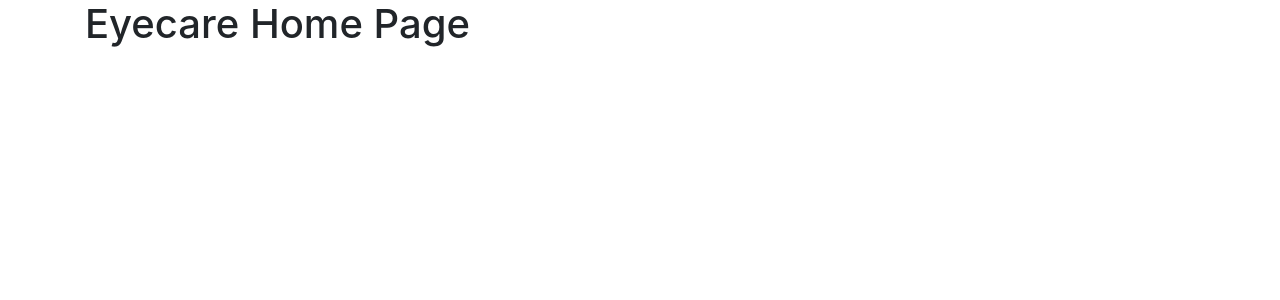
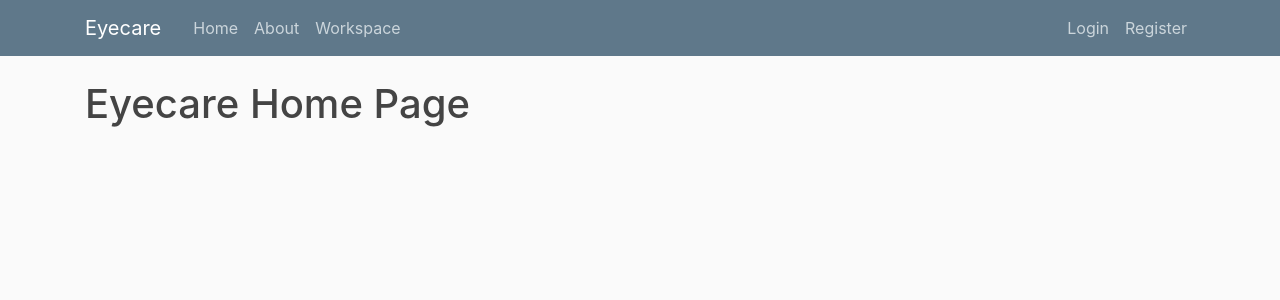
Before and after one commit to Sumit1673/CloudComputing, a Django app: template eyecare_app/templates/eyecare_app/home.html in a window 1280 px wide. Shown: the top 300 px of the page. Run offline with Django 3.2, Linux system fonts and the light colour scheme; the template is opened without the code that fills it, so the values that code supplies are empty; parts of the project's set-up code (start-up, migrations or seed data) failed here and were passed over; some libraries are stand-ins or nearby versions.

Commit message:
color and navigation bar added

```diff
--- /dev/null
+++ b/eyecare_app/static/eyecare_app/main.css
@@ -0,0 +1,80 @@
+body {
+  background: #fafafa;
+  color: #333333;
+  margin-top: 5rem;
+}
+/* To change a page title color use the belows section */
+h1, h2, h3, h4, h5, h6 {
+  color: #444444;
+}
+/* To change the header color use the belows section */
+.bg-steel {
+  background-color: #5f788a;
+}
+
+.site-header .navbar-nav .nav-link {
+  color: #cbd5db;
+}
+
+.site-header .navbar-nav .nav-link:hover {
+  color: #ffffff;
+}
+
+.site-header .navbar-nav .nav-link.active {
+  font-weight: 500;
+}
+
+.content-section {
+  background: #ffffff;
+  padding: 10px 20px;
+  border: 1px solid #dddddd;
+  border-radius: 3px;
+  margin-bottom: 20px;
+}
+
+.article-title {
+  color: #444444;
+}
+
+a.article-title:hover {
+  color: #428bca;
+  text-decoration: none;
+}
+
+.article-content {
+  white-space: pre-line;
+}
+
+.article-img {
+  height: 65px;
+  width: 65px;
+  margin-right: 16px;
+}
+
+.article-metadata {
+  padding-bottom: 1px;
+  margin-bottom: 4px;
+  border-bottom: 1px solid #e3e3e3
+}
+
+.article-metadata a:hover {
+  color: #333;
+  text-decoration: none;
+}
+
+.article-svg {
+  width: 25px;
+  height: 25px;
+  vertical-align: middle;
+}
+
+.account-img {
+  height: 125px;
+  width: 125px;
+  margin-right: 20px;
+  margin-bottom: 16px;
+}
+
+.account-heading {
+  font-size: 2.5rem;
+}
--- a/eyecare_app/templates/eyecare_app/base.html
+++ b/eyecare_app/templates/eyecare_app/base.html
@@ -1,30 +1,71 @@
+{% load static %}
 <!DOCTYPE html>
-<html lang="en">
+<html>
 <head>
+
     <!-- Required meta tags -->
     <meta charset="utf-8">
     <meta name="viewport" content="width=device-width, initial-scale=1, shrink-to-fit=no">
 
     <!-- Bootstrap CSS -->
-    <link rel="stylesheet" href="https://stackpath.bootstrapcdn.com/bootstrap/4.5.2/css/bootstrap.min.css" integrity="sha384-JcKb8q3iqJ61gNV9KGb8thSsNjpSL0n8PARn9HuZOnIxN0hoP+VmmDGMN5t9UJ0Z" crossorigin="anonymous">
+    <link rel="stylesheet" href="https://maxcdn.bootstrapcdn.com/bootstrap/4.0.0/css/bootstrap.min.css" integrity="sha384-Gn5384xqQ1aoWXA+058RXPxPg6fy4IWvTNh0E263XmFcJlSAwiGgFAW/dAiS6JXm" crossorigin="anonymous">
+
+    <link rel="stylesheet" type="text/css" href="{% static 'eyecare_app/main.css' %}">
 
     {% if title %}
-        <title>Eyecare - {{title}}</title>
+        <title>Eyecare - {{ title }}</title>
     {% else %}
-        <title>Eyecare - About</title>
+        <title>Eyecare</title>
     {% endif %}
-
 </head>
 <body>
-<div class="container">
-    {% block content%}{% endblock content %}
-</div>
+    <header class="site-header">
+      <nav class="navbar navbar-expand-md navbar-dark bg-steel fixed-top">
+        <div class="container">
+          <a class="navbar-brand mr-4" href="{% url 'app-home' %}">Eyecare</a>
+          <button class="navbar-toggler" type="button" data-toggle="collapse" data-target="#navbarToggle" aria-controls="navbarToggle" aria-expanded="false" aria-label="Toggle navigation">
+          <span class="navbar-toggler-icon"></span>
+          </button>
+          <div class="collapse navbar-collapse" id="navbarToggle">
+            <div class="navbar-nav mr-auto">
+              <a class="nav-item nav-link" href="{% url 'app-home' %}">Home</a>
+              <a class="nav-item nav-link" href="{% url 'app-about' %}">About</a>
+                <a class="nav-item nav-link" href="{% url 'app-workspace' %}">Workspace</a>
+            </div>
+            <!-- Navbar Right Side -->
+            <div class="navbar-nav">
+              <a class="nav-item nav-link" href="#">Login</a>
+              <a class="nav-item nav-link" href="#">Register</a>
+            </div>
+          </div>
+        </div>
+      </nav>
+    </header>
+    <main role="main" class="container">
+      <div class="row">
+        <div class="col-md-8">
+          {% block content %}{% endblock %}
+        </div>
+<!--        <div class="col-md-4">-->
+<!--          <div class="content-section">-->
+<!--            <h3>Our Sidebar</h3>-->
+<!--            <p class='text-muted'>You can put any information here you'd like.-->
+<!--              <ul class="list-group">-->
+<!--                <li class="list-group-item list-group-item-light">Latest Posts</li>-->
+<!--                <li class="list-group-item list-group-item-light">Announcements</li>-->
+<!--                <li class="list-group-item list-group-item-light">Calendars</li>-->
+<!--                <li class="list-group-item list-group-item-light">etc</li>-->
+<!--              </ul>-->
+<!--            </p>-->
+<!--          </div>-->
+<!--        </div>-->
+      </div>
+    </main>
 
     <!-- Optional JavaScript -->
     <!-- jQuery first, then Popper.js, then Bootstrap JS -->
-    <script src="https://code.jquery.com/jquery-3.5.1.slim.min.js" integrity="sha384-DfXdz2htPH0lsSSs5nCTpuj/zy4C+OGpamoFVy38MVBnE+IbbVYUew+OrCXaRkfj" crossorigin="anonymous"></script>
-    <script src="https://cdn.jsdelivr.net/npm/popper.js@1.16.1/dist/umd/popper.min.js" integrity="sha384-9/reFTGAW83EW2RDu2S0VKaIzap3H66lZH81PoYlFhbGU+6BZp6G7niu735Sk7lN" crossorigin="anonymous"></script>
-    <script src="https://stackpath.bootstrapcdn.com/bootstrap/4.5.2/js/bootstrap.min.js" integrity="sha384-B4gt1jrGC7Jh4AgTPSdUtOBvfO8shuf57BaghqFfPlYxofvL8/KUEfYiJOMMV+rV" crossorigin="anonymous"></script>
-
+    <script src="https://code.jquery.com/jquery-3.2.1.slim.min.js" integrity="sha384-KJ3o2DKtIkvYIK3UENzmM7KCkRr/rE9/Qpg6aAZGJwFDMVNA/GpGFF93hXpG5KkN" crossorigin="anonymous"></script>
+    <script src="https://cdnjs.cloudflare.com/ajax/libs/popper.js/1.12.9/umd/popper.min.js" integrity="sha384-ApNbgh9B+Y1QKtv3Rn7W3mgPxhU9K/ScQsAP7hUibX39j7fakFPskvXusvfa0b4Q" crossorigin="anonymous"></script>
+    <script src="https://maxcdn.bootstrapcdn.com/bootstrap/4.0.0/js/bootstrap.min.js" integrity="sha384-JZR6Spejh4U02d8jOt6vLEHfe/JQGiRRSQQxSfFWpi1MquVdAyjUar5+76PVCmYl" crossorigin="anonymous"></script>
 </body>
 </html>
--- a/eyecare_app/urls.py
+++ b/eyecare_app/urls.py
@@ -3,6 +3,6 @@ from . import views
 
 urlpatterns = [
     path('', views.home, name= 'app-home'),
-    path('about/', views.about, name= 'app-about')
-    path('workspace/', views.about, name= 'app-workspace')
+    path('about/', views.about, name= 'app-about'),
+    path('workspace/', views.workspace, name= 'app-workspace')
 ]
--- a/eyecare_app/views.py
+++ b/eyecare_app/views.py
@@ -1,6 +1,8 @@
 from django.shortcuts import render
 
 # Create your views here.
+
+
 def home(request):
     return render(request, 'eyecare_app/home.html') # returns httpresponse in background
 
@@ -8,5 +10,6 @@ def home(request):
 def about(request):
     return render(request, 'eyecare_app/about.html')
 
+
 def workspace(request):
     return render(request, 'eyecare_app/workspace.html')
```
